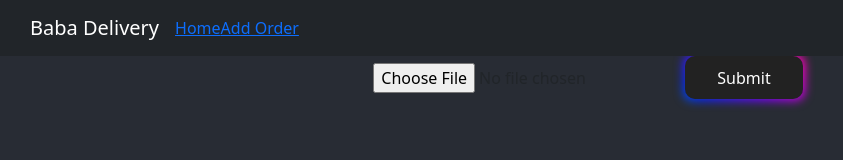
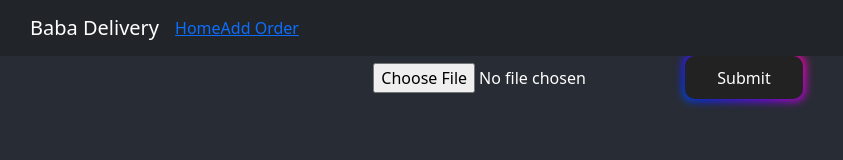
Before and after one commit to jovanat455/baba, a React (Create React App) app: page / in a window 1280 px wide. Shown: the top 160 px of the page, without its empty margins (52-895 px from the left). Built offline with nearby package versions, Linux system fonts and the light colour scheme.

Commit message:
fixed css and nav

```diff
--- a/src/App.css
+++ b/src/App.css
@@ -1,6 +1,9 @@
 .App {
   text-align: center;
+  color: white;
   background-color: #282c34;
+  align-items: center;
+  justify-content: center;
 }
 
 .App-logo {
@@ -131,3 +134,7 @@
   top: 0;
   border-radius: 10px;
 }
+
+hr {
+  width: 50%;
+}
--- a/src/App.js
+++ b/src/App.js
@@ -5,7 +5,7 @@ import NotFound from './pages/NotFound';
 
 import { Routes, Route, BrowserRouter } from 'react-router-dom';
 
-import NavBarLayout from './components/NavBarLayout';
+import NavBarLayout from './components/NavbarLayout';
 
 function App() {
   return (
--- a/src/Pages/AddOrder.css
+++ b/src/Pages/AddOrder.css
@@ -4,7 +4,7 @@
     align-items: center;
     -webkit-text-fill-color: black;
     max-width: 200px;
-  }
+}
 
 .addOrderSelect {
     align-items: center;
--- a/src/Pages/AddOrder.js
+++ b/src/Pages/AddOrder.js
@@ -13,7 +13,7 @@ function AddOrder() {
           <img src={`${process.env.PUBLIC_URL}/assets/images/order.gif`} className="orderImage" alt="takeOrder" />
         </Row>
         <Row>
-            <Form.Control placeholder="Username" className="addOrderTextField"/>
+          <Form.Control placeholder="Username" className="addOrderTextField" />
         </Row>
         <Row>
           <Col>
@@ -31,7 +31,7 @@ function AddOrder() {
         </Row>
         <Row>
           <Col>
-                <Form.Check type="checkbox" className="addOrderCheck" label="Becarac"/>
+            <Form.Check type="checkbox" className="addOrderCheck" label="Becarac" />
           </Col>
           <Col>
             <Form.Select aria-label="PortionSize" className="addOrderSelect" defaultValue={2}>
--- a/src/Pages/NotFound.js
+++ b/src/Pages/NotFound.js
@@ -0,0 +1,11 @@
+import React from "react";
+
+function NotFound() {
+  return (
+    <div>
+      <h1>Page Not Found</h1>
+    </div>
+  );
+}
+
+export default NotFound;
--- a/src/components/NavBarLayout.js
+++ b/src/components/NavBarLayout.js
@@ -8,7 +8,7 @@ const NavBarLayout = () => {
     <>
       <Navbar bg='dark' variant='dark' expand="lg" sticky='top'>
         <Container>
-          <Navbar.Brand href="#home">Baba Delivery</Navbar.Brand>
+          <Navbar.Brand href="/">Baba Delivery</Navbar.Brand>
           <Navbar.Toggle aria-controls="basic-navbar-nav" />
           <Navbar.Collapse id="basic-navbar-nav">
             <Nav className="me-auto">
--- a/src/components/ReceiptScanner.js
+++ b/src/components/ReceiptScanner.js
@@ -57,14 +57,6 @@ function ReceiptForm() {
         TransactionTime: result.fields.TransactionTime,
       }
 
-      // for (const item of (Receipt.Items && Receipt.Items.values) || []) {
-      //   let Item = {
-      //     Description: item.properties.Description.content,
-      //     Quantity: item.properties.Quantity.content,
-      //     Price: item.properties.Price.content,
-      //     TotalPrice: item.properties.TotalPrice.content,
-      //   }
-      // }
       setItems(Receipt);
       setStatus(false);
     } else {
@@ -73,7 +65,7 @@ function ReceiptForm() {
   }
 
   return (
-    <div className='ReceiptScanner'>
+    <div>
       {error ?
         <div className="alert">
           <img src={`${process.env.PUBLIC_URL}/assets/images/oops.gif`} className="oopsImage" alt="oops..." />
@@ -86,7 +78,7 @@ function ReceiptForm() {
           <p>Kolicina: {item.properties.Quantity.content}</p>
           <p>Cena: {item.properties.Price.content}</p>
           <p>Ukupno: {item.properties.TotalPrice.content}</p>
-          <hr />
+          <hr align='center'/>
         </div>
       )) : <div></div>
       }
```
Also changed, not shown: src/components/Navbar.js (+2 -10 lines), src/components/NavbarLayout.css (added). Lines whose indentation alone changed are shown as unchanged.
